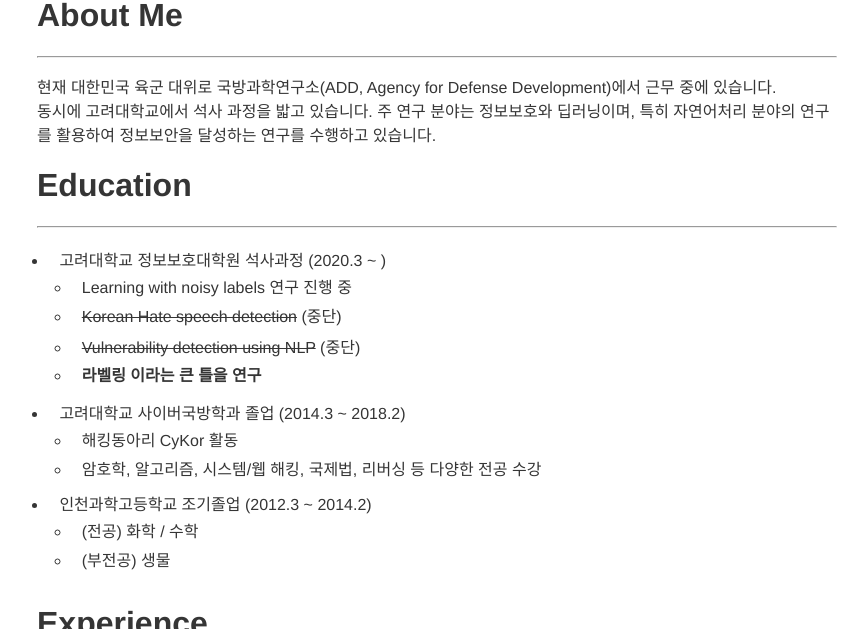
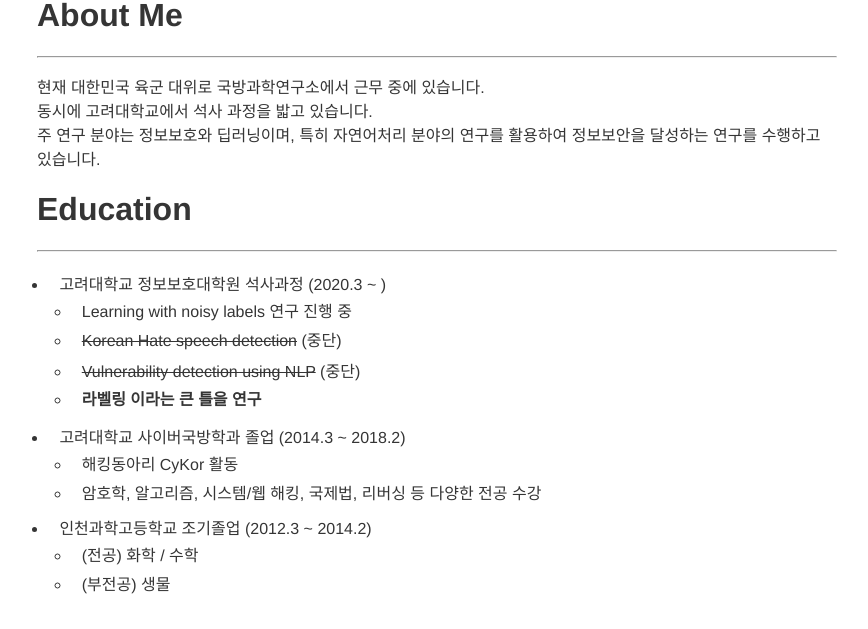
Before and after one commit to SSINsch/ssinsch.github.io, a Jekyll site: the page built from index.md, in a window 1280 px wide and 900 px high, cut to the strip 271-900 px from the top of the window. Shown: the whole strip, without its empty margins (203-1071 px from the left). Built offline with Jekyll 4.4.1, drawn with Linux system fonts in a browser that asks for light colours; our own code applies the rules of GitHub Pages for plain Markdown files.

Commit message:
about page update

```diff
--- a/index.md
+++ b/index.md
@@ -5,7 +5,7 @@
 # About Me
 ___
 
-현재 대한민국 육군 대위로 국방과학연구소(ADD, Agency for Defense Development)에서 근무 중에 있습니다.
+현재 대한민국 육군 대위로 국방과학연구소에서 근무 중에 있습니다.
 동시에 고려대학교에서 석사 과정을 밟고 있습니다.
 주 연구 분야는 정보보호와 딥러닝이며, 특히 자연어처리 분야의 연구를 활용하여 정보보안을 달성하는 연구를 수행하고 있습니다.
 
```
